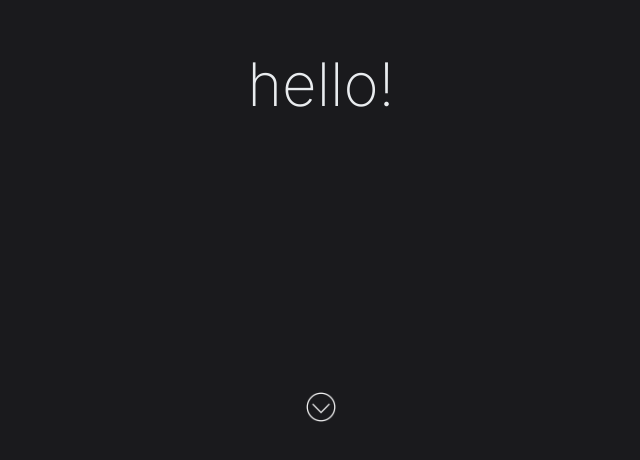
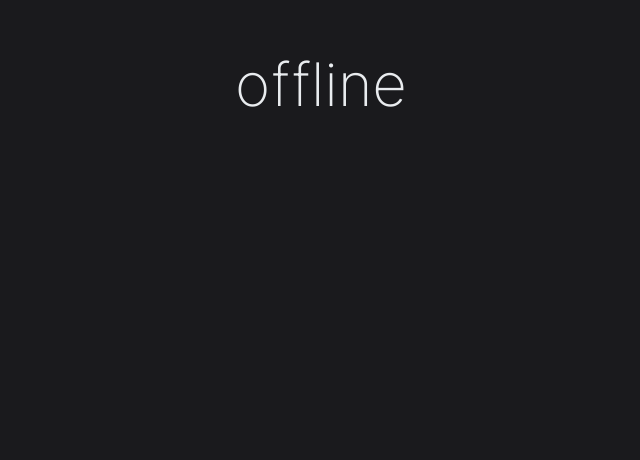
Before and after one commit to theMisbahnator/personal-website, a React (Create React App) app: page / in a window 1280 px wide. Shown: the part 316-776 px from the top of the page, without its empty margins (319-959 px from the left). Built offline with nearby package versions, Linux system fonts and the light colour scheme.

Commit message:
depracated

```diff
--- a/src/sections/Greeting.js
+++ b/src/sections/Greeting.js
@@ -9,8 +9,9 @@ const Greeting = () => {
   return (
     <section id="greeting-page" className="greeting">
       <div ref = {myRef} >
-        <WavyText id="greeting-text" text="hello!" replay={isVisible} cName="greeting"/>
-        <DownButton page ='#intro-page' />
+        {/* <WavyText id="greeting-text" text="hello!" replay={isVisible} cName="greeting"/>
+        <DownButton page ='#intro-page' /> */}
+        <p>offline</p>
       </div>
     </section>
 
```
